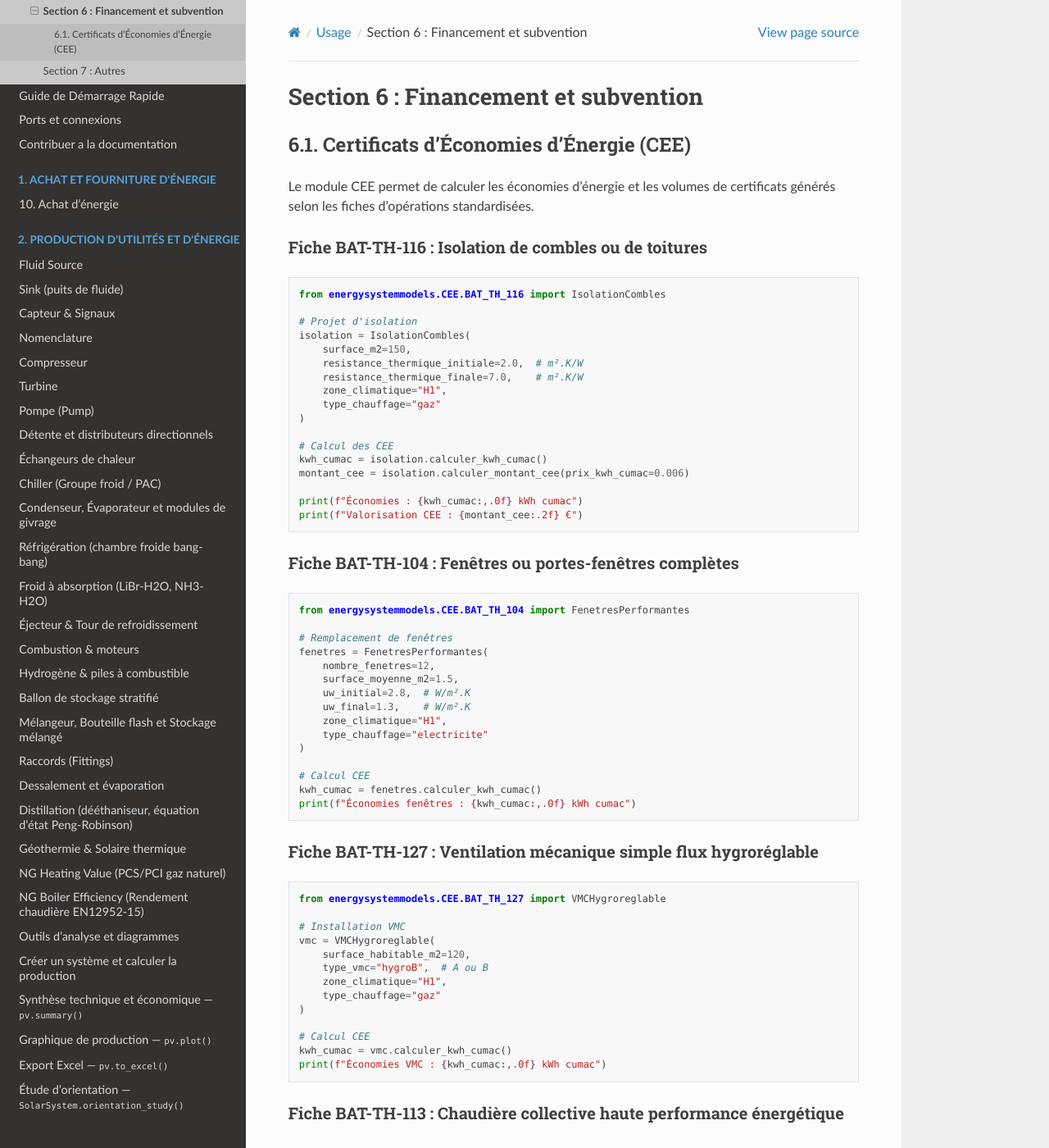
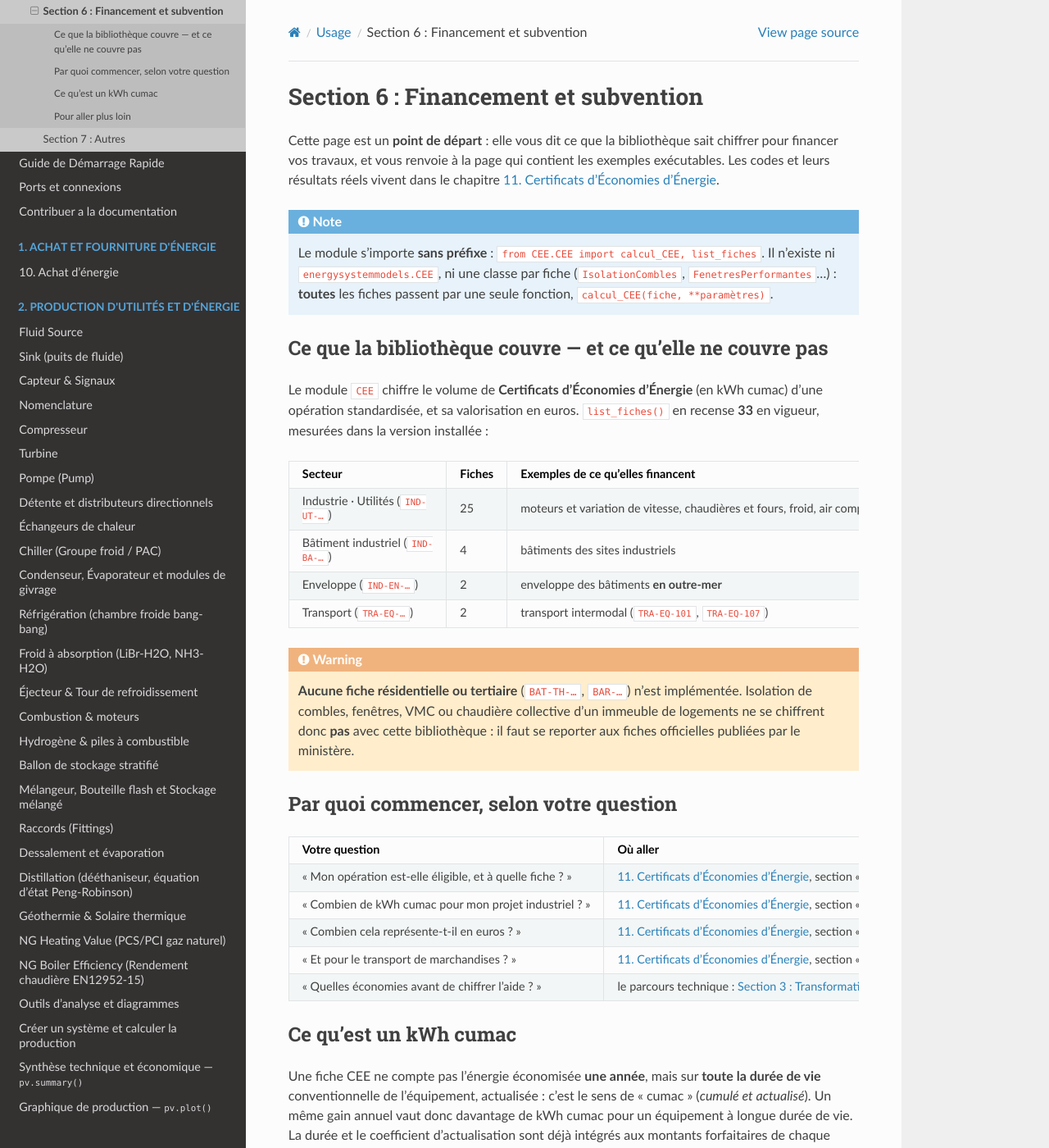
Before and after one commit to ZoheirHADID/EnergySystemModels-fr, a Sphinx documentation site: the page built from docs/source/usage/section-6-financement-subvention.rst, in a window 1280 px wide and 1400 px high. Shown: the whole window at 82% size. Built offline with Sphinx 7.4.7 and the Read the Docs theme 3.1.0, drawn with Linux system fonts in a browser that asks for light colours; some of the changed text lies outside the part shown.

Commit message:
doc : usage/section-6 devient un parcours de lecture, fiches BAT-TH inexistantes retirees
Co-Authored-By: Claude Opus 5.5 <noreply@anthropic.com>

```diff
--- a/docs/source/usage/section-6-financement-subvention.rst
+++ b/docs/source/usage/section-6-financement-subvention.rst
@@ -1,182 +1,96 @@
-================================================================================
+.. _usage-financement-subvention:
+
+=====================================
 Section 6 : Financement et subvention
-================================================================================
+=====================================
 
-6.1. Certificats d'Économies d'Énergie (CEE)
---------------------------------------------
+Cette page est un **point de départ** : elle vous dit ce que la bibliothèque sait
+chiffrer pour financer vos travaux, et vous renvoie à la page qui contient les
+exemples exécutables. Les codes et leurs résultats réels vivent dans le chapitre
+:doc:`../011-cee/index`.
 
-Le module CEE permet de calculer les économies d'énergie et les volumes de certificats générés selon les fiches d'opérations standardisées.
+.. note::
+   Le module s'importe **sans préfixe** :
+   ``from CEE.CEE import calcul_CEE, list_fiches``. Il n'existe ni
+   ``energysystemmodels.CEE``, ni une classe par fiche (``IsolationCombles``,
+   ``FenetresPerformantes``…) : **toutes** les fiches passent par une seule
+   fonction, ``calcul_CEE(fiche, **paramètres)``.
 
-Fiche BAT-TH-116 : Isolation de combles ou de toitures
-~~~~~~~~~~~~~~~~~~~~~~~~~~~~~~~~~~~~~~~~~~~~~~~~~~~~~~~
+Ce que la bibliothèque couvre — et ce qu'elle ne couvre pas
+===========================================================
 
-.. code-block:: python
+Le module ``CEE`` chiffre le volume de **Certificats d'Économies d'Énergie**
+(en kWh cumac) d'une opération standardisée, et sa valorisation en euros.
+``list_fiches()`` en recense **33** en vigueur, mesurées dans la version
+installée :
 
-   from energysystemmodels.CEE.BAT_TH_116 import IsolationCombles
+.. list-table::
+   :widths: 30 12 58
+   :header-rows: 1
 
-   # Projet d'isolation
-   isolation = IsolationCombles(
-       surface_m2=150,
-       resistance_thermique_initiale=2.0,  # m².K/W
-       resistance_thermique_finale=7.0,    # m².K/W
-       zone_climatique="H1",
-       type_chauffage="gaz"
-   )
+   * - Secteur
+     - Fiches
+     - Exemples de ce qu'elles financent
+   * - Industrie · Utilités (``IND-UT-…``)
+     - 25
+     - moteurs et variation de vitesse, chaudières et fours, froid, air
+       comprimé, chaleur fatale, isolation et mesurage
+   * - Bâtiment industriel (``IND-BA-…``)
+     - 4
+     - bâtiments des sites industriels
+   * - Enveloppe (``IND-EN-…``)
+     - 2
+     - enveloppe des bâtiments **en outre-mer**
+   * - Transport (``TRA-EQ-…``)
+     - 2
+     - transport intermodal (``TRA-EQ-101``, ``TRA-EQ-107``)
 
-   # Calcul des CEE
-   kwh_cumac = isolation.calculer_kwh_cumac()
-   montant_cee = isolation.calculer_montant_cee(prix_kwh_cumac=0.006)
+.. warning::
+   **Aucune fiche résidentielle ou tertiaire** (``BAT-TH-…``, ``BAR-…``) n'est
+   implémentée. Isolation de combles, fenêtres, VMC ou chaudière collective d'un
+   immeuble de logements ne se chiffrent donc **pas** avec cette bibliothèque :
+   il faut se reporter aux fiches officielles publiées par le ministère.
 
-   print(f"Économies : {kwh_cumac:,.0f} kWh cumac")
-   print(f"Valorisation CEE : {montant_cee:.2f} €")
+Par quoi commencer, selon votre question
+========================================
 
-Fiche BAT-TH-104 : Fenêtres ou portes-fenêtres complètes
-~~~~~~~~~~~~~~~~~~~~~~~~~~~~~~~~~~~~~~~~~~~~~~~~~~~~~~~~~
+.. list-table::
+   :widths: 46 54
+   :header-rows: 1
 
-.. code-block:: python
+   * - Votre question
+     - Où aller
+   * - « Mon opération est-elle éligible, et à quelle fiche ? »
+     - :doc:`../011-cee/index`, section « Principe » : ``list_fiches()`` donne
+       la liste exacte des fiches disponibles
+   * - « Combien de kWh cumac pour mon projet industriel ? »
+     - :doc:`../011-cee/index`, section « Secteur 1 — Industrie · Utilités » :
+       un exemple exécuté par fiche
+   * - « Combien cela représente-t-il en euros ? »
+     - :doc:`../011-cee/index`, section « Principe » : le prix
+       ``CEE.euro_MWhcumac`` vaut **5 €/MWh cumac** par défaut et se modifie
+       avant le calcul
+   * - « Et pour le transport de marchandises ? »
+     - :doc:`../011-cee/index`, section « Secteur 3 — Transport »
+   * - « Quelles économies avant de chiffrer l'aide ? »
+     - le parcours technique : :doc:`section-3-transformation` (utilités),
+       :doc:`section-4-distribution` (réseaux), puis
+       :doc:`../007-ipmvp/index` pour mesurer et vérifier les économies réelles
 
-   from energysystemmodels.CEE.BAT_TH_104 import FenetresPerformantes
+Ce qu'est un kWh cumac
+======================
 
-   # Remplacement de fenêtres
-   fenetres = FenetresPerformantes(
-       nombre_fenetres=12,
-       surface_moyenne_m2=1.5,
-       uw_initial=2.8,  # W/m².K
-       uw_final=1.3,    # W/m².K
-       zone_climatique="H1",
-       type_chauffage="electricite"
-   )
+Une fiche CEE ne compte pas l'énergie économisée **une année**, mais sur **toute
+la durée de vie** conventionnelle de l'équipement, actualisée : c'est le sens de
+« cumac » (*cumulé et actualisé*). Un même gain annuel vaut donc davantage de
+kWh cumac pour un équipement à longue durée de vie. La durée et le coefficient
+d'actualisation sont déjà intégrés aux montants forfaitaires de chaque fiche :
+vous n'avez pas à les saisir.
 
-   # Calcul CEE
-   kwh_cumac = fenetres.calculer_kwh_cumac()
-   print(f"Économies fenêtres : {kwh_cumac:,.0f} kWh cumac")
+Pour aller plus loin
+====================
 
-Fiche BAT-TH-127 : Ventilation mécanique simple flux hygroréglable
-~~~~~~~~~~~~~~~~~~~~~~~~~~~~~~~~~~~~~~~~~~~~~~~~~~~~~~~~~~~~~~~~~~~
-
-.. code-block:: python
-
-   from energysystemmodels.CEE.BAT_TH_127 import VMCHygroreglable
-
-   # Installation VMC
-   vmc = VMCHygroreglable(
-       surface_habitable_m2=120,
-       type_vmc="hygroB",  # A ou B
-       zone_climatique="H1",
-       type_chauffage="gaz"
-   )
-
-   # Calcul CEE
-   kwh_cumac = vmc.calculer_kwh_cumac()
-   print(f"Économies VMC : {kwh_cumac:,.0f} kWh cumac")
-
-Fiche BAT-TH-113 : Chaudière collective haute performance énergétique
-~~~~~~~~~~~~~~~~~~~~~~~~~~~~~~~~~~~~~~~~~~~~~~~~~~~~~~~~~~~~~~~~~~~~~~
-
-.. code-block:: python
-
-   from energysystemmodels.CEE.BAT_TH_113 import ChaudiereCollective
-
-   # Remplacement de chaudière
-   chaudiere = ChaudiereCollective(
-       puissance_nominale_kW=500,
-       efficacite_ancienne=0.75,
-       efficacite_nouvelle=0.95,
-       zone_climatique="H1",
-       nombre_logements=50
-   )
-
-   # Calcul CEE
-   kwh_cumac = chaudiere.calculer_kwh_cumac()
-   montant = chaudiere.calculer_montant_cee(prix_kwh_cumac=0.006)
-
-   print(f"Économies chaudière : {kwh_cumac:,.0f} kWh cumac")
-   print(f"Montant CEE : {montant:.2f} €")
-
-Fiche IND-UT-134 : Récupérateur de chaleur sur groupe froid
-~~~~~~~~~~~~~~~~~~~~~~~~~~~~~~~~~~~~~~~~~~~~~~~~~~~~~~~~~~~~
-
-.. code-block:: python
-
-   from energysystemmodels.CEE.IND_UT_134 import RecuperateurChaleurGroupeFroid
-
-   # Installation récupérateur
-   recuperateur = RecuperateurChaleurGroupeFroid(
-       puissance_frigorifique_kW=300,
-       cop_groupe_froid=3.0,
-       taux_recuperation=0.65,
-       heures_fonctionnement_annuelles=6000,
-       secteur="tertiaire"
-   )
-
-   # Calcul CEE
-   kwh_cumac = recuperateur.calculer_kwh_cumac()
-   print(f"Économies récupération : {kwh_cumac:,.0f} kWh cumac")
-
-Exemple complet : Projet de rénovation énergétique
-~~~~~~~~~~~~~~~~~~~~~~~~~~~~~~~~~~~~~~~~~~~~~~~~~~~
-
-.. code-block:: python
-
-   from energysystemmodels.CEE import *
-
-   # Définir tous les travaux du projet
-   operations_cee = {
-       'isolation_combles': IsolationCombles(
-           surface_m2=200,
-           resistance_thermique_initiale=2.0,
-           resistance_thermique_finale=8.0,
-           zone_climatique="H1",
-           type_chauffage="gaz"
-       ),
-       'fenetres': FenetresPerformantes(
-           nombre_fenetres=15,
-           surface_moyenne_m2=1.8,
-           uw_initial=3.0,
-           uw_final=1.2,
-           zone_climatique="H1",
-           type_chauffage="gaz"
-       ),
-       'vmc': VMCHygroreglable(
-           surface_habitable_m2=150,
-           type_vmc="hygroB",
-           zone_climatique="H1",
-           type_chauffage="gaz"
-       ),
-       'chaudiere': ChaudiereCollective(
-           puissance_nominale_kW=80,
-           efficacite_ancienne=0.70,
-           efficacite_nouvelle=0.95,
-           zone_climatique="H1",
-           nombre_logements=1
-       )
-   }
-
-   # Calculer le total des CEE
-   prix_kwh_cumac = 0.006  # €/kWh cumac
-   total_kwh_cumac = 0
-   total_montant = 0
-
-   print("Détail des opérations CEE :")
-   print("-" * 70)
-
-   for nom, operation in operations_cee.items():
-       kwh = operation.calculer_kwh_cumac()
-       montant = operation.calculer_montant_cee(prix_kwh_cumac)
-       total_kwh_cumac += kwh
-       total_montant += montant
-
-       print(f"{nom:25s} : {kwh:>12,.0f} kWh cumac = {montant:>10,.2f} €")
-
-   print("-" * 70)
-   print(f"{'TOTAL':25s} : {total_kwh_cumac:>12,.0f} kWh cumac = {total_montant:>10,.2f} €")
-
-Exemple issu des tests : calcul CEE (transport)
-~~~~~~~~~~~~~~~~~~~~~~~~~~~~~~~~~~~~~~~~~~~~~~~
-
-.. code-block:: python
-
-    from CEE import CEE
-
-    CEE.euro_MWhcumac = 6
-    print(CEE.TRA_EQ_107("Bateau DEK (1 000 t)", "Seine", 50000))
+* :doc:`../011-cee/index` — le chapitre complet, un exemple exécuté par fiche.
+* :doc:`../api` — la liste des imports réels, module par module.
+* :doc:`section-1-achat-facturation` — le parcours reprend au début : l'achat
+  d'énergie.
```
Also changed, not shown: JOURNAL_DOC.md (+17 -0 lines), ROADMAP_DOC.md (+7 -1 lines), banc_doc.json (+8 -7 lines).
